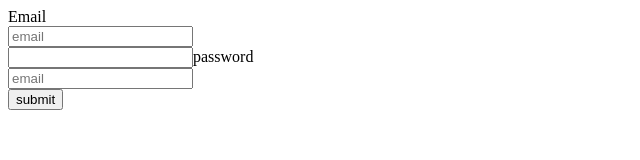
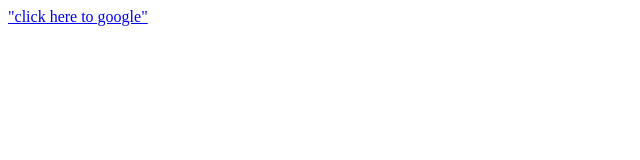
Before and after one commit to Nxwin6505/html-classs, a plain HTML site: page index.html in a window 1280 px wide. Shown: the whole page, without its empty margins (0-640 px from the left). Drawn offline with Linux system fonts and the light colour scheme.

Commit message:
Add files via upload

```diff
--- a/index.html
+++ b/index.html
@@ -7,11 +7,6 @@
     <title>Document</title>
 </head>
 <body>
-<form method="GET">
-<label for="email">Email</label><br>
-<input type="email"name="Email" id="email" placeholder="email"><br>
-<input for="pass">password</label><br>
-<input type="password" name="password" id="pass" placeholder="email"><br>
-<input type="submit" value="submit">
+<a href="https://stackoverflow.com/">"click here to google"</a>
 </body>
 </html>
```
